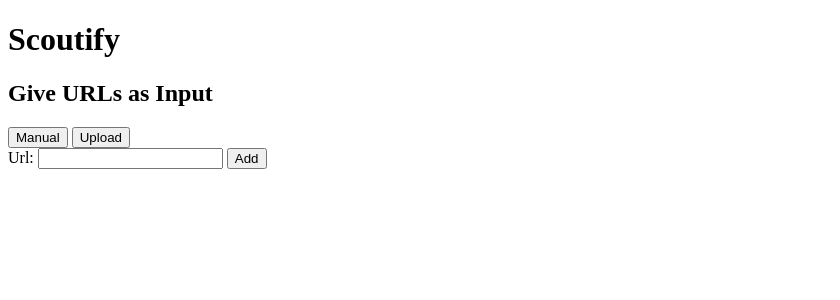
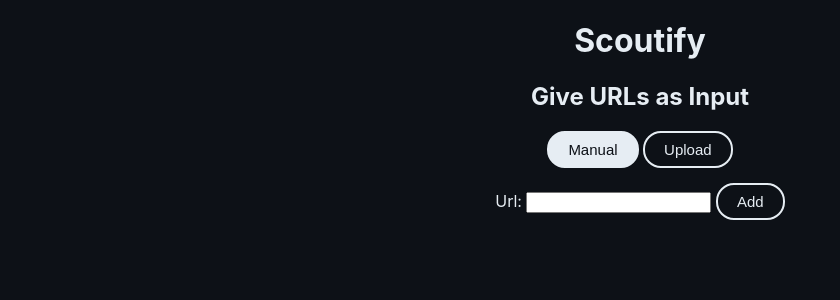
Before and after one commit to iam-samzz/Scoutify, a Flask app: page / in a window 1280 px wide. Shown: the top 300 px of the page, without its empty margins (0-840 px from the left). Run offline with Flask 3, Linux system fonts and the light colour scheme.

Commit message:
Add frontend dashboard

```diff
--- a/app.py
+++ b/app.py
@@ -1,6 +1,6 @@
 from flask import Flask
-from src.blueprints.dashbaord_route import home_bp
-app = Flask(__name__)
+from src.blueprints.dashboard_route import home_bp
+app = Flask(__name__,template_folder="src/templates")
 
 app.register_blueprint(home_bp)
 
--- a/src/templates/dashboard.html
+++ b/src/templates/dashboard.html
@@ -5,7 +5,103 @@
         <meta charset="utf-8">
         <meta name="description" content="Scoutify - Business Contact Scraper App">
         <style>
-            .hidden { display: none; }
+            .hidden { display: none !important; }
+
+            body {
+            background-color: #0d1117;
+            color:	#e6edf3;
+            max-width: 600px;
+            margin-left: auto;
+            margin-right: auto;
+            text-align: center;
+            font-family: -apple-system, BlinkMacSystemFont, "Segoe UI", Roboto, Helvetica, Arial, sans-serif, "Apple Color Emoji", "Segoe UI Emoji";
+
+            }
+
+            .btn{
+                padding-top: 8px;
+                padding-bottom:8px;
+                background-color: #0d1117;
+
+                border:#e6edf3 solid 2px;
+                border-radius: 18px;
+
+                color :#e6edf3;
+
+                padding-left: 19px;
+                padding-right:19px;
+                display: inline;
+                font-size: 15px;
+
+            }
+            .btn:hover{
+                background-color:#e6edf3;
+                color:#0d1117;
+                cursor: pointer;
+            }
+
+            .btn2{
+                padding-top: 8px;
+                padding-bottom:8px;
+                padding-left: 15px;
+                padding-right:15px;
+                display: inline;
+
+                background-color: #0d1117;
+
+                border:#e6edf3 solid 2px;
+                border-radius: 18px;
+
+                color :#e6edf3;
+
+                font-size: 15px;
+
+            }
+            .btn2:hover{
+                background-color:#e6edf3;
+                color:#0d1117;
+                cursor: pointer;
+            }
+            #form-filling-container{
+                margin-top: 15px;
+                border-color: rgb(69, 52, 224);
+                /*background-color: aqua;*/
+                   /* Limits how wide the container can get */
+                margin: 15px auto 0 auto; /* Centers the container horizontally (keeps 15px top margin) */
+
+            }
+            .urlContainerClass {
+                display: inline-block;
+                border: 2px solid #e6edf3;
+                margin: 5px;
+
+                border-radius: 8px;
+                width: 110px;         /* Use a fixed width to keep them uniform */
+                height: 115px;        /* Height increased slightly to fit both text and button safely */
+                padding: 8px 4px;     /* Small inner spacing */
+                box-sizing: border-box;
+                vertical-align: top;  /* Keeps the boxes aligned cleanly at the top of each row */
+                overflow: hidden;    /* Keeps contents from leaking outside the borders */
+
+            }
+            .urlContainerClass p {
+                font-size: 15px;
+                margin: 0 0 6px 0;
+                line-height: 1.2;
+                word-break: break-all;     /* Forces long URLs to split across lines */
+                overflow-wrap: break-word; /* Back-up break rule for modern browsers */
+                height: 52px;              /* Gives text a fixed area so button stays aligned */
+                overflow: hidden;          /* Prevents extreme lengths from expanding box */
+            }
+            #added-urls{
+                margin-top: 15px;
+            }
+
+            .activeFormButton{
+                background-color: #e6edf3;
+                color: #0d1117;
+            }
+
         </style>
     </head>
     <body>
@@ -16,29 +112,36 @@
                 <form action="#" method="post" id="url-form">
 
                     <div id="url-options">
-                        <button type="button" id="manual-url-option">Manual</button>
-                        <button type="button" id="url-file-option">Upload</button>
+                        <button class="btn" type="button" id="manual-url-option">Manual</button>
+                        <button class="btn" type="button" id="url-file-option">Upload</button>
                     </div>
 
+                    <div id="form-filling-container">
                         <div id="add-urls">
                             <label for="url">Url:</label>
                             <input id="url" type="text" name="url">
-                        <button type="button" id="add-url">Add</button>
+                            <button class="btn" type="button" id="add-url">Add</button>
                         </div>
 
                         <div id="add-urls-file" class="hidden">
                             <label for="url-file">Upload Your CSV:</label>
-                        <input type="file" id="url-file" name="url-file" accept=".csv, .xls, .xlsx">
+                            <input class = "btn2" type="file" id="url-file" name="url-file" accept=".csv, .xls, .xlsx">
                         </div>
+
+                        <button class="btn" type="submit" id="submit-btn" class="hidden">
+                            Generate
+                        </button>
+
+                        <button type="button" class="btn" id="clear-all-url" acti>
+                            Clear
+                        </button>
 
                         <div id="added-urls">
 
                         </div>
 
-                    <button type="submit" id="submit-btn" class="hidden">
-                        Submit
-                    </button>
 
+                    </div>
                 </form>
             </section>
         </main>
@@ -49,15 +152,19 @@
             const urlMap = new Map();
             let urlCount = 0; // Fixed: const cannot be incremented
             const submitForm = document.getElementById("submit-btn");
-
+            submitForm.classList.add("hidden")
             let formStatus = "manual";
             const urlFileOption = document.getElementById("url-file-option");
             const urlManualOption = document.getElementById("manual-url-option");
+            urlManualOption.classList.add("activeFormButton")
 
             const urlFileContainer = document.getElementById("add-urls-file");
             const urlManualContainer = document.getElementById("add-urls");
 
             const displayUrl = document.getElementById("added-urls")
+
+            const clearAllUrl = document.getElementById("clear-all-url")
+            clearAllUrl.classList.add("hidden")
 
             function addUrlToMap()
             {
@@ -70,15 +177,19 @@
 
                         if (urlCount > 0) {
                             submitForm.classList.remove("hidden");
+                            clearAllUrl.classList.remove("hidden")
                         }
                         inputValue.value = "";// Clear input field after adding
 
                         const urlContainer = document.createElement('div')
 
+
+                        urlContainer.classList.add("urlContainerClass")
                         const newUrlText = document.createElement('p')
                         const removeButton = document.createElement('button')
                         removeButton.id = "remove_url_" + String(urlCount)
                         removeButton.textContent = "Remove"
+                        removeButton.classList.add("btn2")
                         newUrlText.textContent = inputUrl
 
                         displayUrl.appendChild(urlContainer)
@@ -110,6 +221,11 @@
                     formStatus = "file";
                     urlFileContainer.classList.remove("hidden");
                     urlManualContainer.classList.add("hidden");
+
+                    urlManualOption.classList.remove("activeFormButton")
+                    urlFileOption.classList.add("activeFormButton")
+
+
                 }
             });
 
@@ -118,8 +234,24 @@
                     formStatus = "manual";
                     urlFileContainer.classList.add("hidden");
                     urlManualContainer.classList.remove("hidden");
+
+                    urlManualOption.classList.add("activeFormButton")
+                    urlFileOption.classList.remove("activeFormButton")
                 }
             });
+
+            clearAllUrl.addEventListener('click', (event)=>{
+                event.preventDefault()
+                displayUrl.replaceChildren()
+                urlMap.clear()
+                clearAllUrl.classList.add("hidden")
+                submitForm.classList.add("hidden")
+
+
+            })
+
+
+
         </script>
     </body>
 </html>
```
Also changed, not shown: src/blueprints/dashboard_route.py (renamed from src/blueprints/dashbaord_route.py). Lines whose indentation alone changed are shown as unchanged.
